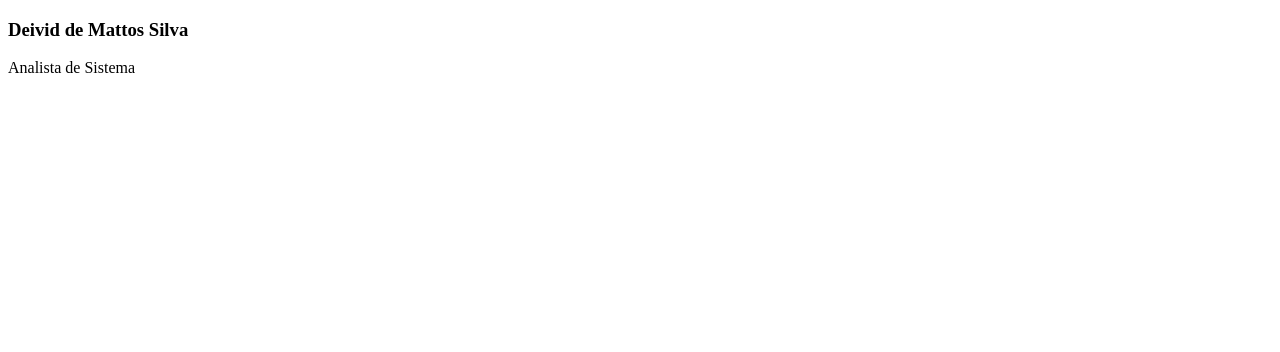
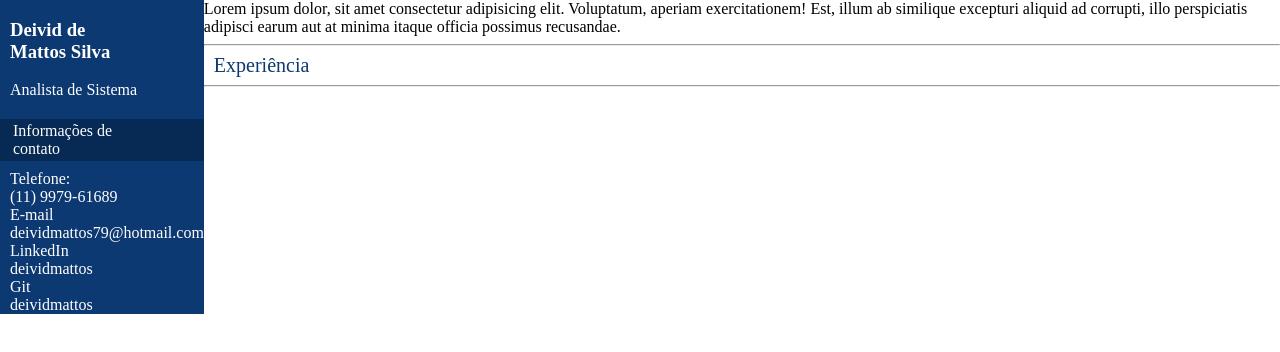
Before and after one commit to Deividmattos/jogoVelha, a plain HTML site: page index.html in a window 1280 px wide. Drawn offline with Linux system fonts and the light colour scheme.

Commit message:
implementação do layout

```diff
--- /dev/null
+++ b/css/style.css
@@ -0,0 +1,31 @@
+body, html{
+  margin:0;
+  padding: 0;
+
+
+}
+.dados{
+    background-color: #0c3971;
+    margin:0;
+}
+h3, span{
+    color: white;
+    margin-left: 10px;
+
+}
+.row{
+    display:flex;
+}
+.informacao{
+    background-color: #062A54;
+    margin-top: 20px;
+    padding: 3px;
+}
+.experi{
+   color: #0c3971;
+   font-size: 20px;
+}
+
+.contato{
+    margin-top: 9px;
+}
--- a/index.html
+++ b/index.html
@@ -4,6 +4,7 @@
     <meta charset="UTF-8">
     <meta http-equiv="X-UA-Compatible" content="IE=edge">
     <meta name="viewport" content="width=device-width, initial-scale=1.0">
+    <link rel="stylesheet" href="css/style.css">
     <title>Curriculo</title>
 </head>
 <body>
@@ -11,11 +12,33 @@
         <div class="row">
             <div class="dados">
                <div>
-                 <h3>Deivid de Mattos Silva</h3>
+                 <h3>Deivid de <br>Mattos Silva</h3>
                  <span>Analista de Sistema </span>
+                 <div class="informacao">
+                   <span>Informações de</span><br>
+                   <span>contato</span>
+                 </div>
+
+                 <div class="contato">
+                     <span class="telefone">Telefone:</span><br>
+                     <span class="telefone">(11) 9979-61689</span><br>
+                     <span class="email">E-mail</span><br>
+                     <span class="email">deividmattos79@hotmail.com</span><br>
+                     <span class="linkdin">LinkedIn</span><br>
+                     <span class="linkdin">deividmattos</span><br>
+                     <span class="git">Git</span><br>
+                     <span class="git">deividmattos</span><br>
+                 </div>
                </div>
             </div>
-            <div class="col-8"></div>
+            <div class="col-8 experiencia">
+                <div>
+                    Lorem ipsum dolor, sit amet consectetur adipisicing elit. Voluptatum, aperiam exercitationem! Est, illum ab similique excepturi aliquid ad corrupti, illo perspiciatis adipisci earum aut at minima itaque officia possimus recusandae.
+                </div>
+                <hr>
+                <span class="experi">Experiência</span>
+                <hr>
+            </div>
         </div>
     </div>
 </body>
```
